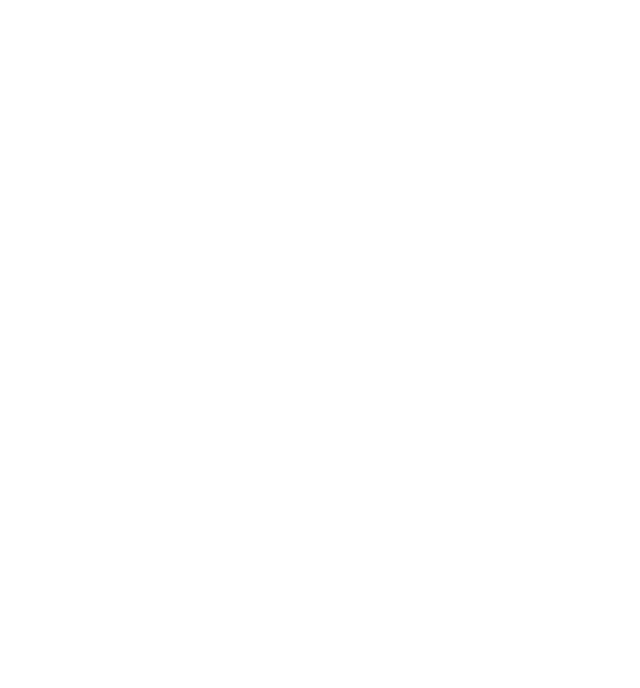
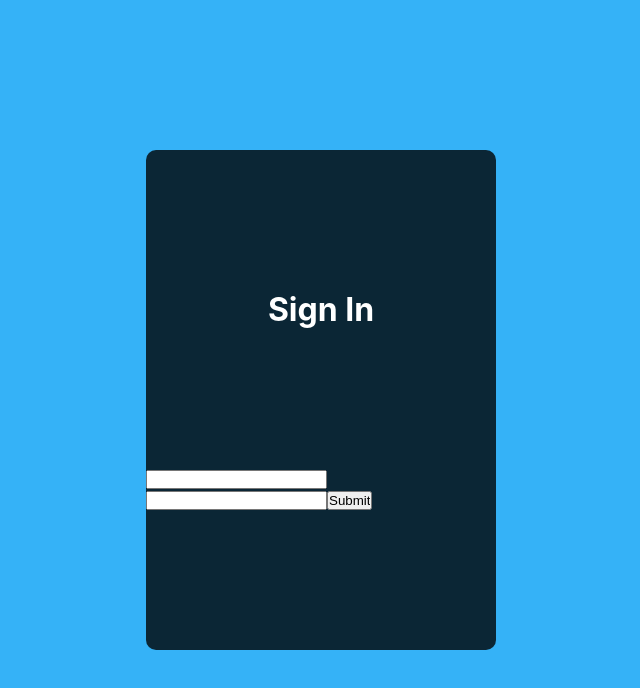
Before and after one commit to Muhammad-Ahsan-p/hostly, a React (Create React App) app: page / in a window 1280 px wide. Shown: the top 688 px of the page, without its empty margins (319-959 px from the left). Built offline with nearby package versions, Linux system fonts and the light colour scheme.

Commit message:
Splash Screen comleted and work on login Screen started

```diff
--- /dev/null
+++ b/src/colors.css
@@ -0,0 +1,28 @@
+/* All the color used in the Hostly Project should be written there*/
+/* classes for all background colors*/
+.bgBlue {
+  background-color: #35b2f7ff;
+}
+.bgBlack {
+  background-color: #000000c8;
+}
+.bgWhite {
+  background-color: #ffffffff;
+}
+.bgRed {
+  background-color: #fa1501ff;
+}
+
+/* classes for all foreground/font colors*/
+.fgBlue {
+  color: #35b2f7ff;
+}
+.fgBlack {
+  color: #000000c8;
+}
+.fgWhite {
+  color: #ffffffff;
+}
+.fgRed {
+  color: #fa1501ff;
+}
--- a/src/components/loaderComponent.jsx
+++ b/src/components/loaderComponent.jsx
@@ -0,0 +1,16 @@
+import React, { Component } from 'react';
+import './styles/loader.css';
+
+class Loader extends Component {
+    render() {
+        return (
+            <div className='container'>
+                <span></span>
+                <span></span>
+                <span></span>
+            </div>
+          );
+    }
+}
+
+export default Loader;
--- a/src/components/loginComponent.jsx
+++ b/src/components/loginComponent.jsx
@@ -0,0 +1,22 @@
+import React, { Component } from 'react';
+import '../colors.css';
+import './styles/login.css';
+
+class LoginComponent extends Component {
+    state = {  }
+    render() {
+        return (
+            <div className='bgBlack container'>
+                <h1 className='fgWhite'>Sign In</h1>
+                <form action="">
+                    <input type="email"/>
+                    <input type="password"/>
+                    <input type="submit"/>
+
+                </form>
+            </div>
+         );
+    }
+}
+
+export default LoginComponent;
--- /dev/null
+++ b/src/components/styles/loader.css
@@ -0,0 +1,35 @@
+.container{
+    height: 35px;
+    width: 100px;
+    display: flex;
+    justify-content: space-between;
+    align-items: flex-end;
+}
+span{
+    background-color: black;
+    width: 20px;
+    height: 20px;
+    border-radius: 50%;
+    animation: loading linear 1s infinite;
+}
+
+@keyframes loading {
+    0%{
+        background-color: #fff;
+       }
+       50%{
+        background-color: #777;
+       }
+       100%{
+        background-color:#000;
+       }
+}
+span:nth-child(1){
+    animation-delay: 0.2s;
+}
+span:nth-child(2){
+    animation-delay: 0.4s;
+}
+span:nth-child(3){
+    animation-delay: 0.6s;
+}
--- /dev/null
+++ b/src/components/styles/login.css
@@ -0,0 +1,17 @@
+.container{
+    width: 350px;
+    height: 500px;
+    border-radius: 10px;
+    display: flex;
+    flex-direction: column;
+    align-items: center;
+    justify-content: space-evenly;
+}
+
+@media only screen and (max-width:500px) {
+    .container{
+        width: 100%;
+        height: 100%;
+        border-radius: 0;
+    }
+}
--- a/src/screens/loginScreen.jsx
+++ b/src/screens/loginScreen.jsx
@@ -1,6 +1,8 @@
 
 import React, { Component } from 'react';
+import LoginComponent from '../components/loginComponent.jsx';
 import './styles/styles.css';
+import '../colors.css';
 
 class LoginScreen extends Component {
     state = {
@@ -8,10 +10,8 @@
      }
     render() {
         return (
-            <div className='center secondryColor'>
-                <div>
-
-                </div>
+            <div className='center bgBlue'>
+                <LoginComponent/>
             </div>
          );
     }
--- a/src/screens/splashScreen.jsx
+++ b/src/screens/splashScreen.jsx
@@ -1,14 +1,17 @@
 
 import React, { Component } from 'react';
+import Loader from '../components/loaderComponent.jsx';
 import './styles/styles.css';
+import '../colors.css';
 
 class SplashScreen extends Component {
     render() {
         return (
-            <div className='center primaryColor'>
+            <div className='center bgBlue'>
                 <div style={{display:'flex', flexDirection:'column', justifyContent:'space-between', alignItems:'center', height:130}}>
-                    <h1 className='fontFamily fontWhite'>HOSTLY</h1>
-                    <h2 className='fontFamily fontWhite'>Find Your Desire Hostel Here</h2>
+                    <h1 className='fontFamily fgWhite'>HOSTLY</h1>
+                    <h2 className='fontFamily fgWhite'>Find Your Desire Hostel Here</h2>
+                    <Loader/>
                 </div>
             </div>
          );
--- a/src/screens/styles/styles.css
+++ b/src/screens/styles/styles.css
@@ -11,19 +11,6 @@
   justify-content: center;
   align-items: center;
 }
-.primaryColor {
-  background-color: #57f;
-}
-.secondryColor {
-  background-color: #fff;
-}
-.blue {
-  background-color: #0c00f6ff;
-  opacity: 100%;
-}
-.fontWhite {
-  color: #fff;
-}
 .fontFamily {
   font-family: "Segoe Script";
   font-weight: normal;
```
Also changed, not shown: src/components/regiserComponent.jsx (deleted), src/components/registerComponent.jsx (added), src/components/styles/style.css (deleted).
